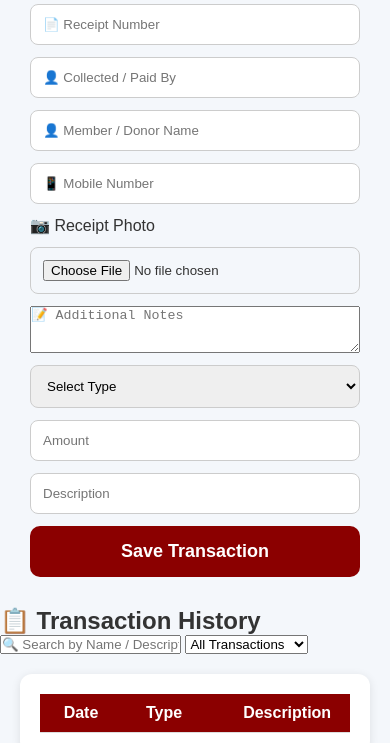
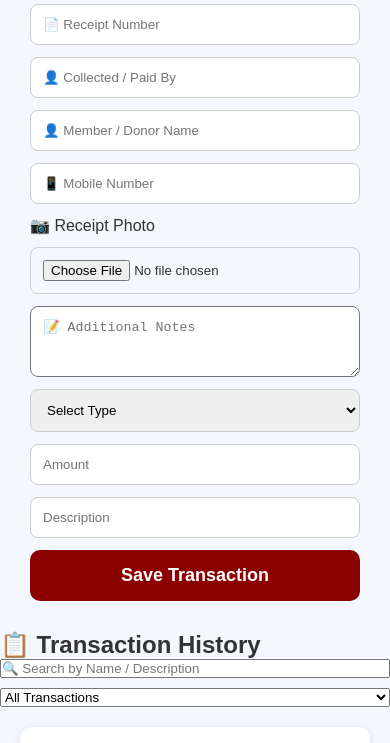
Before and after one commit to odiaratnakalakar-coder/odia-ratna-kalakar-sangha, a plain HTML site: page trust-accounts.html in a window 390 px wide. Shown: the part 885-1628 px from the top of the page. Drawn offline with Linux system fonts and the light colour scheme; no server answers.

Commit message:
Enhance mobile responsiveness for transaction form
Added responsive styles for transaction form and dashboard.

```diff
--- a/trust-accounts.css
+++ b/trust-accounts.css
@@ -157,6 +157,62 @@ th{
 .balance i{color:#007bff;}
 .donation i{color:#ff9800;}
 /* Mobile Form Fix */
+
+#transactionForm{
+    display:grid;
+    grid-template-columns:repeat(auto-fit,minmax(280px,1fr));
+    gap:15px;
+}
+
+#transactionForm input,
+#transactionForm select,
+#transactionForm textarea,
+#transactionForm button{
+    width:100%;
+    padding:12px;
+    border-radius:8px;
+    box-sizing:border-box;
+}
+
+#transactionForm button{
+    background:#8B0000;
+    color:#fff;
+    border:none;
+    font-size:16px;
+    font-weight:bold;
+    cursor:pointer;
+}
+
+@media (max-width:768px){
+
+    #transactionForm{
+        grid-template-columns:1fr;
+    }
+
+    .dashboard{
+        grid-template-columns:1fr;
+    }
+
+    .tools{
+        display:flex;
+        flex-direction:column;
+        gap:10px;
+    }
+
+    .tools input,
+    .tools select{
+        width:100%;
+    }
+
+    .table-container{
+        overflow-x:auto;
+    }
+
+    table{
+        min-width:700px;
+    }
+}
+/* Mobile Form Fix */
 @media (max-width:768px){
 
 .add-transaction{
```
